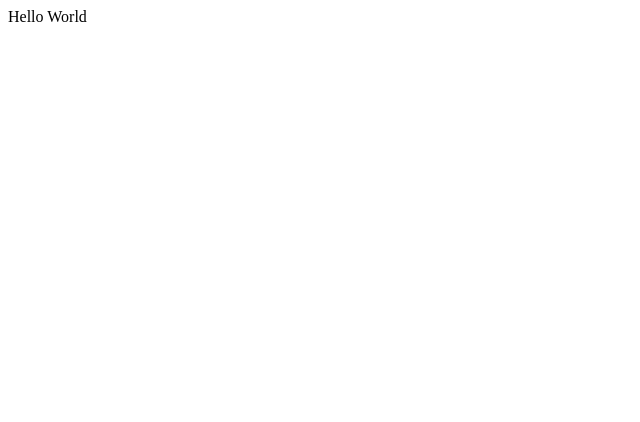
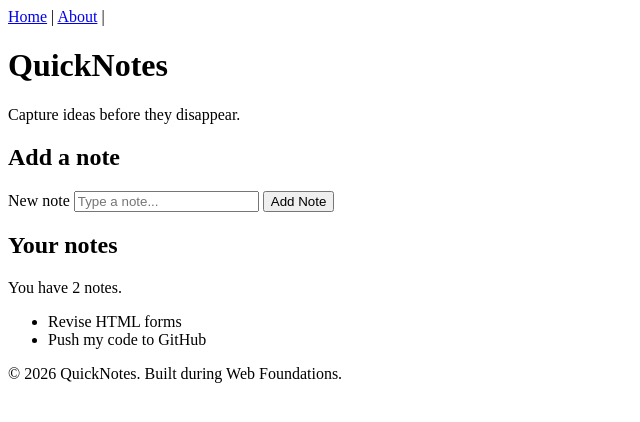
Before and after one commit to kimkevy/web-foundations-days, a plain HTML site: page index.html in a window 1280 px wide. Shown: the whole page, without its empty margins (0-640 px from the left). Drawn offline with Linux system fonts and the light colour scheme.

Commit message:
Initial commit

```diff
--- a/index.html
+++ b/index.html
@@ -1 +1,42 @@
-<h> Hello World </h>
+<!DOCTYPE html>
+<html lang="en">
+  <head>
+    <nav>
+        <a href="index.html">Home</a> |
+        <a href="./about.html">About</a> |
+    </nav>
+    <meta charset="UTF-8" />
+    <meta name="viewport" content="width=device-width, initial-scale=1.0" />
+    <title>QuickNotes</title>
+  </head>
+  <body>
+    <header>
+      <h1>QuickNotes</h1>
+      <p>Capture ideas before they disappear.</p>
+    </header>
+
+    <main>
+      <section>
+        <h2>Add a note</h2>
+        <form id="note-form">
+          <label for="note-input">New note</label>
+          <input type="text" id="note-input" placeholder="Type a note..." />
+          <button type="submit">Add Note</button>
+        </form>
+      </section>
+
+      <section>
+        <h2>Your notes</h2>
+        <p id="note-count">You have 2 notes.</p>
+        <ul id="notes-list">
+          <li>Revise HTML forms</li>
+          <li>Push my code to GitHub</li>
+        </ul>
+      </section>
+    </main>
+
+    <footer>
+      <p>&copy; 2026 QuickNotes. Built during Web Foundations.</p>
+    </footer>
+  </body>
+</html>
```
Also changed, not shown: about.html (added, +17 -0 lines).
